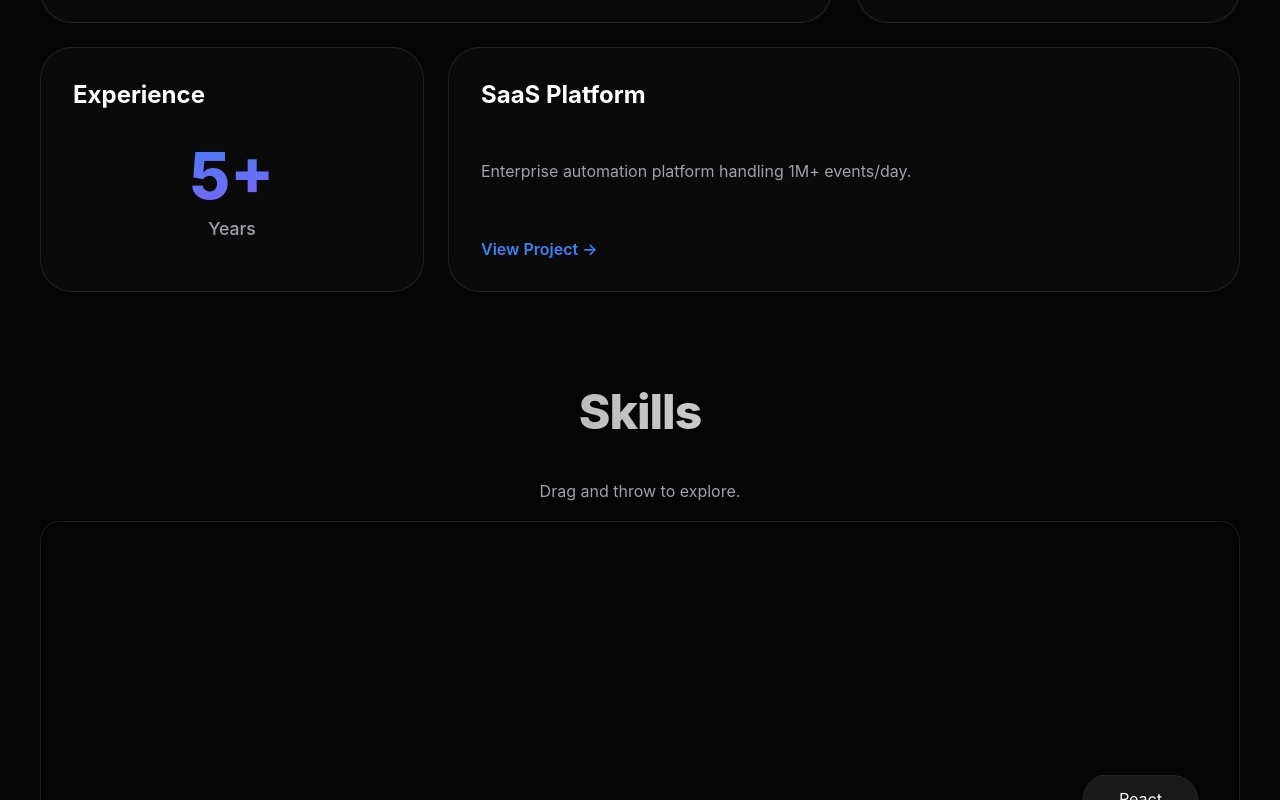
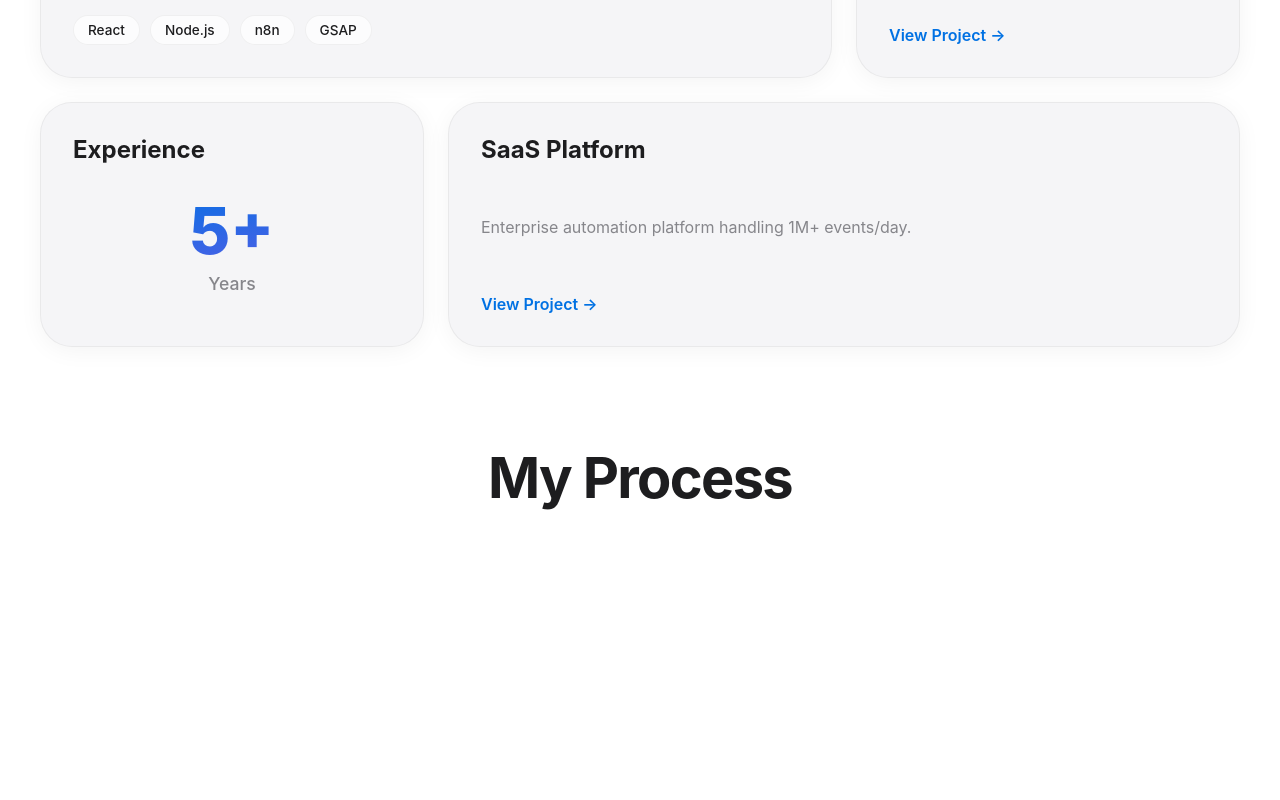
Before and after one commit to Fallonava/dev-X, a React (Vite) app: page / in a window 1280 px wide. Shown: the part 1620-2420 px from the top of the page. Built offline with nearby package versions, Linux system fonts and the light colour scheme.

Commit message:
feat: Add initial UI components (Navbar, Process, BentoGrid), global styling with dark mode support, and a magnetic cursor.

```diff
--- a/src/App.jsx
+++ b/src/App.jsx
@@ -5,10 +5,12 @@ import gsap from "gsap";
 import Navbar from "./components/Navbar";
 import GravityHero from "./components/GravityHero";
 import BentoGrid from "./components/BentoGrid";
+import Process from "./components/Process";
 import Skills from "./components/Skills";
 import Contact from "./components/Contact";
 import Footer from "./components/Footer";
 import CursorParticles from "./components/CursorParticles";
+import MagneticCursor from "./components/MagneticCursor";
 
 export default function App() {
   useEffect(() => {
@@ -35,10 +37,12 @@ export default function App() {
 
   return (
     <>
+      <MagneticCursor />
       <CursorParticles />
       <Navbar />
       <GravityHero />
       <BentoGrid />
+      <Process />
       <Skills />
       <Contact />
       <Footer />
--- a/src/components/BentoGrid.jsx
+++ b/src/components/BentoGrid.jsx
@@ -1,11 +1,57 @@
-import React from "react";
+import React, { useRef, useEffect } from "react";
+import gsap from "gsap";
 
-const BentoCard = ({ title, children, className = "" }) => (
-    <div className={`bento-card glass ${className}`}>
-        <h3>{title}</h3>
-        {children}
-    </div>
-);
+const BentoCard = ({ title, children, className = "" }) => {
+    const cardRef = useRef(null);
+
+    useEffect(() => {
+        const card = cardRef.current;
+
+        const handleMouseMove = (e) => {
+            const rect = card.getBoundingClientRect();
+            const x = e.clientX - rect.left;
+            const y = e.clientY - rect.top;
+
+            const centerX = rect.width / 2;
+            const centerY = rect.height / 2;
+
+            const rotateX = ((y - centerY) / centerY) * -10; // Max rotation deg
+            const rotateY = ((x - centerX) / centerX) * 10;
+
+            gsap.to(card, {
+                rotateX: rotateX,
+                rotateY: rotateY,
+                duration: 0.4,
+                ease: "power2.out",
+                transformPerspective: 1000,
+            });
+        };
+
+        const handleMouseLeave = () => {
+            gsap.to(card, {
+                rotateX: 0,
+                rotateY: 0,
+                duration: 0.4,
+                ease: "power2.out",
+            });
+        };
+
+        card.addEventListener("mousemove", handleMouseMove);
+        card.addEventListener("mouseleave", handleMouseLeave);
+
+        return () => {
+            card.removeEventListener("mousemove", handleMouseMove);
+            card.removeEventListener("mouseleave", handleMouseLeave);
+        };
+    }, []);
+
+    return (
+        <div ref={cardRef} className={`bento-card glass ${className}`}>
+            <h3>{title}</h3>
+            {children}
+        </div>
+    );
+};
 
 export default function BentoGrid() {
     return (
@@ -65,26 +111,28 @@ export default function BentoGrid() {
           padding: 32px;
           border-radius: 32px;
           background: var(--card-bg);
-          transition: all 0.4s cubic-bezier(0.175, 0.885, 0.32, 1.275);
+          transition: transform 0.1s; /* Handled by GSAP */
           display: flex;
           flex-direction: column;
           justify-content: space-between;
           border: 1px solid var(--glass-border);
+          transform-style: preserve-3d; /* Important for 3D effect */
         }
         .bento-card:hover {
-          transform: translateY(-8px) scale(1.02);
           border-color: var(--primary);
-          box-shadow: 0 20px 40px -10px rgba(0,0,0,0.3);
+          box-shadow: 0 20px 40px -10px rgba(0,0,0,0.1);
         }
         .bento-card h3 {
           margin-top: 0;
           font-size: 1.5rem;
           margin-bottom: 15px;
           font-weight: 700;
+          transform: translateZ(20px); /* Pop out text */
         }
         .card-desc {
           color: var(--text-secondary);
           line-height: 1.5;
+          transform: translateZ(10px);
         }
         .tag {
           padding: 6px 14px;
@@ -101,6 +149,7 @@ export default function BentoGrid() {
           text-decoration: none;
           font-weight: 600;
           transition: color 0.2s;
+          transform: translateZ(15px);
         }
         .link:hover {
           color: var(--accent);
@@ -108,6 +157,7 @@ export default function BentoGrid() {
         .stat {
           text-align: center;
           padding: 20px 0;
+          transform: translateZ(20px);
         }
         .stat .number {
           display: block;
--- /dev/null
+++ b/src/components/MagneticCursor.jsx
@@ -0,0 +1,67 @@
+import React, { useEffect, useRef, useState } from "react";
+import gsap from "gsap";
+
+export default function MagneticCursor() {
+    const cursorRef = useRef(null);
+    const [isHovering, setIsHovering] = useState(false);
+
+    useEffect(() => {
+        const cursor = cursorRef.current;
+        const moveCursor = (e) => {
+            gsap.to(cursor, {
+                x: e.clientX,
+                y: e.clientY,
+                duration: 0.1,
+                ease: "power2.out",
+            });
+        };
+
+        const handleMouseEnter = () => {
+            setIsHovering(true);
+            gsap.to(cursor, { scale: 1.5, duration: 0.2 });
+        };
+
+        const handleMouseLeave = () => {
+            setIsHovering(false);
+            gsap.to(cursor, { scale: 1, duration: 0.2 });
+        };
+
+        window.addEventListener("mousemove", moveCursor);
+
+        // Add magnetic effect to specific elements
+        const magneticElements = document.querySelectorAll("a, button, .bento-card");
+        magneticElements.forEach((el) => {
+            el.addEventListener("mouseenter", handleMouseEnter);
+            el.addEventListener("mouseleave", handleMouseLeave);
+        });
+
+        return () => {
+            window.removeEventListener("mousemove", moveCursor);
+            magneticElements.forEach((el) => {
+                el.removeEventListener("mouseenter", handleMouseEnter);
+                el.removeEventListener("mouseleave", handleMouseLeave);
+            });
+        };
+    }, []);
+
+    return (
+        <div
+            ref={cursorRef}
+            className="magnetic-cursor"
+            style={{
+                position: "fixed",
+                top: 0,
+                left: 0,
+                width: "20px",
+                height: "20px",
+                borderRadius: "50%",
+                backgroundColor: "var(--text)",
+                pointerEvents: "none",
+                zIndex: 9999,
+                transform: "translate(-50%, -50%)",
+                mixBlendMode: "difference",
+                opacity: 0.8,
+            }}
+        />
+    );
+}
--- /dev/null
+++ b/src/components/Process.jsx
@@ -0,0 +1,105 @@
+import React, { useEffect } from "react";
+import gsap from "gsap";
+import { ScrollTrigger } from "gsap/ScrollTrigger";
+
+gsap.registerPlugin(ScrollTrigger);
+
+const steps = [
+    {
+        id: "01",
+        title: "Discovery",
+        desc: "Understanding the core problem. I dive deep into requirements, user needs, and technical constraints to build a solid foundation.",
+    },
+    {
+        id: "02",
+        title: "Strategy",
+        desc: "Planning the architecture. I design scalable systems and intuitive interfaces, ensuring every component has a purpose.",
+    },
+    {
+        id: "03",
+        title: "Build",
+        desc: "Crafting the code. I write clean, performant, and maintainable code, focusing on modern best practices and automation.",
+    },
+    {
+        id: "04",
+        title: "Launch",
+        desc: "Deploying to the world. I ensure smooth deployments, robust monitoring, and continuous optimization for peak performance.",
+    },
+];
+
+export default function Process() {
+    useEffect(() => {
+        const cards = gsap.utils.toArray(".process-card");
+
+        cards.forEach((card, i) => {
+            gsap.from(card, {
+                scrollTrigger: {
+                    trigger: card,
+                    start: "top 80%",
+                    end: "top 50%",
+                    scrub: 1,
+                },
+                y: 100,
+                opacity: 0,
+                scale: 0.9,
+            });
+        });
+    }, []);
+
+    return (
+        <section id="process" className="container">
+            <h2 style={{ textAlign: "center", marginBottom: "80px" }}>My Process</h2>
+
+            <div className="process-grid">
+                {steps.map((step) => (
+                    <div key={step.id} className="process-card glass">
+                        <span className="step-id">{step.id}</span>
+                        <h3>{step.title}</h3>
+                        <p>{step.desc}</p>
+                    </div>
+                ))}
+            </div>
+
+            <style>{`
+        .process-grid {
+          display: grid;
+          grid-template-columns: repeat(auto-fit, minmax(250px, 1fr));
+          gap: 30px;
+        }
+        .process-card {
+          padding: 40px;
+          border-radius: 24px;
+          background: var(--card-bg);
+          position: relative;
+          overflow: hidden;
+          transition: border-color 0.3s;
+        }
+        .process-card:hover {
+          border-color: var(--primary);
+        }
+        .step-id {
+          font-size: 4rem;
+          font-weight: 900;
+          color: var(--glass-border);
+          position: absolute;
+          top: -10px;
+          right: 20px;
+          opacity: 0.5;
+          z-index: 0;
+        }
+        .process-card h3 {
+          font-size: 1.8rem;
+          margin-bottom: 15px;
+          position: relative;
+          z-index: 1;
+        }
+        .process-card p {
+          color: var(--text-secondary);
+          line-height: 1.6;
+          position: relative;
+          z-index: 1;
+        }
+      `}</style>
+        </section>
+    );
+}
--- a/src/global.css
+++ b/src/global.css
@@ -1,27 +1,31 @@
 :root {
-  /* Colors - Premium Dark Mode */
-  --bg: #050505;
-  --text: #ffffff;
-  --text-secondary: #a1a1aa;
-  --primary: #3b82f6;
-  /* Blue */
-  --accent: #8b5cf6;
-  /* Purple */
-  --glass-bg: rgba(255, 255, 255, 0.05);
-  --glass-border: rgba(255, 255, 255, 0.1);
-  --card-bg: #0a0a0a;
+  /* Colors - Premium Light Mode (Default) */
+  --bg: #ffffff;
+  --text: #1d1d1f;
+  /* Apple-style dark gray */
+  --text-secondary: #86868b;
+  --primary: #0071e3;
+  /* Apple Blue */
+  --accent: #5e5ce6;
+  /* Apple Purple */
+  --glass-bg: rgba(255, 255, 255, 0.7);
+  --glass-border: rgba(0, 0, 0, 0.05);
+  --card-bg: #f5f5f7;
+  /* Apple light gray */
 
   /* Typography */
   --font-main: "Inter", -apple-system, BlinkMacSystemFont, "Segoe UI", Roboto, sans-serif;
 }
 
-[data-theme="light"] {
-  --bg: #ffffff;
-  --text: #1a1a1a;
-  --text-secondary: #52525b;
-  --card-bg: #f4f4f5;
-  --glass-bg: rgba(0, 0, 0, 0.03);
-  --glass-border: rgba(0, 0, 0, 0.05);
+[data-theme="dark"] {
+  --bg: #000000;
+  --text: #f5f5f7;
+  --text-secondary: #86868b;
+  --primary: #2997ff;
+  --accent: #bf5af2;
+  --glass-bg: rgba(20, 20, 20, 0.7);
+  --glass-border: rgba(255, 255, 255, 0.1);
+  --card-bg: #1d1d1f;
 }
 
 html.lenis {
@@ -51,15 +55,16 @@ body {
   color: var(--text);
   overflow-x: hidden;
   -webkit-font-smoothing: antialiased;
-  transition: background 0.3s, color 0.3s;
+  transition: background 0.5s cubic-bezier(0.2, 0.8, 0.2, 1), color 0.5s cubic-bezier(0.2, 0.8, 0.2, 1);
 }
 
 /* Utilities */
 .glass {
   background: var(--glass-bg);
-  backdrop-filter: blur(12px);
-  -webkit-backdrop-filter: blur(12px);
+  backdrop-filter: blur(20px);
+  -webkit-backdrop-filter: blur(20px);
   border: 1px solid var(--glass-border);
+  box-shadow: 0 4px 24px -1px rgba(0, 0, 0, 0.05);
 }
 
 .container {
@@ -73,29 +78,39 @@ body {
   display: flex;
   justify-content: space-between;
   align-items: center;
-  padding: 15px 30px;
+  padding: 12px 24px;
   position: fixed;
-  top: 20px;
+  top: 30px;
+  /* Moved down */
   left: 50%;
   transform: translateX(-50%);
-  width: 90%;
-  max-width: 1000px;
+  width: auto;
+  min-width: 300px;
   border-radius: 100px;
   z-index: 1000;
-  transition: all 0.3s ease;
+  transition: all 0.4s cubic-bezier(0.16, 1, 0.3, 1);
+  /* Apple spring */
+}
+
+.navbar:hover {
+  padding: 16px 32px;
+  /* Dynamic Island expansion */
+  box-shadow: 0 8px 32px rgba(0, 0, 0, 0.12);
 }
 
 .navbar .logo {
-  font-weight: 700;
-  font-size: 1.2rem;
-  letter-spacing: -0.5px;
+  font-weight: 600;
+  font-size: 1rem;
+  letter-spacing: -0.02em;
+  margin-right: 40px;
 }
 
 .navbar ul {
   display: flex;
-  gap: 30px;
+  gap: 24px;
   margin: 0;
   padding: 0;
+  align-items: center;
 }
 
 .navbar li {
@@ -106,7 +121,7 @@ body {
   color: var(--text-secondary);
   text-decoration: none;
   font-weight: 500;
-  font-size: 0.9rem;
+  font-size: 0.85rem;
   transition: color 0.2s;
 }
 
@@ -116,48 +131,46 @@ body {
 
 /* SECTIONS */
 section {
-  padding: 100px 0;
+  padding: 120px 0;
   position: relative;
 }
 
 h2 {
-  font-size: 3rem;
-  font-weight: 800;
-  letter-spacing: -1px;
+  font-size: 3.5rem;
+  font-weight: 700;
+  letter-spacing: -0.03em;
   margin-bottom: 40px;
-  background: linear-gradient(to right, #888, var(--text));
-  -webkit-background-clip: text;
-  -webkit-text-fill-color: transparent;
-  background-clip: text;
+  color: var(--text);
 }
 
 /* BUTTONS */
 .btn {
-  padding: 14px 32px;
+  padding: 12px 24px;
   background: var(--text);
   color: var(--bg);
   border-radius: 100px;
   text-decoration: none;
-  font-weight: 600;
+  font-weight: 500;
   border: none;
   cursor: pointer;
-  font-size: 1rem;
+  font-size: 0.95rem;
   transition: transform 0.2s, opacity 0.2s;
   display: inline-block;
 }
 
 .btn:hover {
-  transform: scale(1.05);
+  transform: scale(1.02);
   opacity: 0.9;
 }
 
 /* FOOTER */
 .footer {
-  padding: 40px;
+  padding: 60px 20px;
   text-align: center;
   color: var(--text-secondary);
-  font-size: 0.9rem;
+  font-size: 0.85rem;
   border-top: 1px solid var(--glass-border);
+  background: var(--card-bg);
 }
 
 /* ANIMATIONS */
```
Also changed, not shown: src/components/Navbar.jsx (+15 -9 lines).
